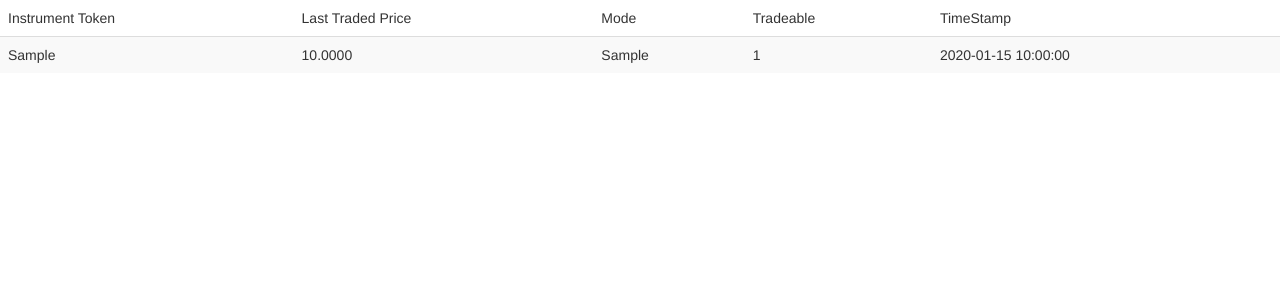
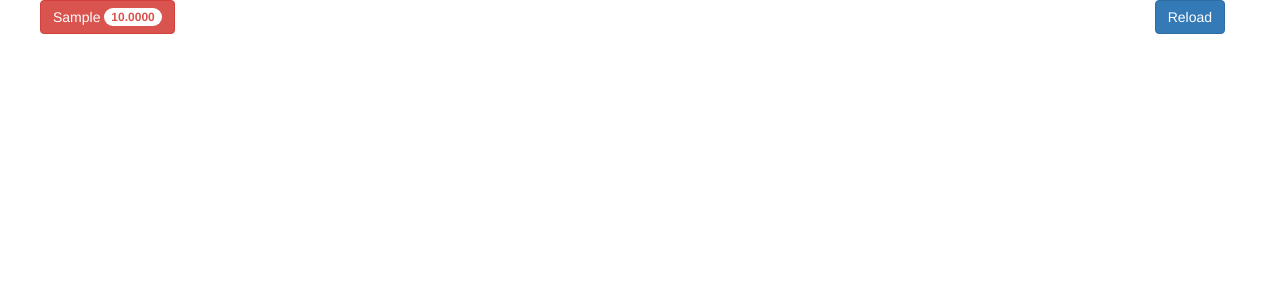
Before and after one commit to ajay-cz/zerodha-demo, a Flask app: page /fetch in a window 1280 px wide. Shown: the top 300 px of the page. Run offline with Flask 2, Linux system fonts and the light colour scheme; tables that the repository leaves empty hold one stand-in row (values such as "Sample post"); data that the repository does not hold is empty; some libraries are stand-ins or nearby versions.

Commit message:
Requirements - Temp Req enhancement changes

```diff
--- a/app/templates/listing.html
+++ b/app/templates/listing.html
@@ -4,42 +4,68 @@
         <meta charset="UTF-8">
         <title>Title</title>
         <!-- Latest compiled and minified CSS -->
-<link rel="stylesheet" href="https://maxcdn.bootstrapcdn.com/bootstrap/3.3.7/css/bootstrap.min.css" integrity="sha384-BVYiiSIFeK1dGmJRAkycuHAHRg32OmUcww7on3RYdg4Va+PmSTsz/K68vbdEjh4u" crossorigin="anonymous">
+        <link rel="stylesheet" href="https://maxcdn.bootstrapcdn.com/bootstrap/3.3.7/css/bootstrap.min.css"
+              integrity="sha384-BVYiiSIFeK1dGmJRAkycuHAHRg32OmUcww7on3RYdg4Va+PmSTsz/K68vbdEjh4u" crossorigin="anonymous">
 
         <!-- Optional theme -->
         <!--<link rel="stylesheet" href="https://maxcdn.bootstrapcdn.com/bootstrap/3.3.7/css/bootstrap-theme.min.css" integrity="sha384-rHyoN1iRsVXV4nD0JutlnGaslCJuC7uwjduW9SVrLvRYooPp2bWYgmgJQIXwl/Sp" crossorigin="anonymous">-->
     </head>
     <body>
+        <div class="container">
+            <div class="row pull-right"><A class="btn btn-primary" HREF="javascript:history.go(0)">Reload</A></div>
+            <div class="row">
+                {%- for grouper, list in listings|groupby('InstrumentToken') -%}
+                    {%- set item_listing = list|sort(attribute='UpdatedOn', reverse=True) -%}
+                    <div class="row">
+                        <a class="btn btn-danger" role="button" data-toggle="collapse" href="#{{loop.index}}" aria-expanded="false" aria-controls="collapse-{{loop.index}}">
+                            {{ grouper }} {%- if item_listing|length > 0 %} <span class="badge">{{ item_listing[0].LastTradedPrice }}</span>{%- endif -%}
+                        </a>
+                    </div>
+                    <div class="row">
+                        <div class="collapse" id="{{loop.index}}">
                         <table class="table table-striped">
                         <thead>
                         <tr>
-                <td>Instrument Token</td>
-                <td>Last Traded Price</td>
-                <td>Mode</td>
-                <td>Tradeable</td>
-                <td>TimeStamp</td>
+                            <td><b>Instrument Token</b></td>
+                            <td><b>Last Traded Price</b></td>
+                            <td><b>Mode</b></td>
+                            <td><b>Tradeable</b></td>
+                            <td><b>Subscribed At</b></td>
+                            <td><b>Last Tick At</b></td>
+                            <td><b>DB Update At</b></td>
                         </tr>
                         </thead>
                         <tbody>
-            {%- for item in listings -%}
+                        {%- for item in  item_listing -%}
                         <tr>
                             <td>{{ item.InstrumentToken }}</td>
-                <td>{{ item.LastTradedPrice }}</td>
+                            <td>{%- if loop.first -%}<b>{{ item.LastTradedPrice }}</b>{%- else -%}{{ item.LastTradedPrice }}{%- endif
+                                -%}
+                            </td>
                             <td>{{ item.Mode }}</td>
                             <td>{{ item.Tradeable }}</td>
                             <td>{{ item.Timestamp }}</td>
+                            <td>{{ item.UpdatedOn }}</td>
+                            <td>{{ item.InsertedOn }}</td>
                         </tr>
                         {%- endfor -%}
                         </tbody>
                         {{ item }}
                     </table>
+                    </div>
+                    </div>
+                {%- endfor -%}
+             </div>
+        </div>
+        <script src="https://cdnjs.cloudflare.com/ajax/libs/jquery/3.2.1/jquery.min.js"></script>
+        <!-- Latest compiled and minified JavaScript -->
+        <script src="https://maxcdn.bootstrapcdn.com/bootstrap/3.3.7/js/bootstrap.min.js" integrity="sha384-Tc5IQib027qvyjSMfHjOMaLkfuWVxZxUPnCJA7l2mCWNIpG9mGCD8wGNIcPD7Txa" crossorigin="anonymous"></script>
         <script>
-    (function() {
+            /** (function() {
             setTimeout(function(){
                 window.location.reload(1);
             }, 1000);
-    })()
-
+            })() **/
         </script>
     </body>
 </html>
--- a/app/utils.py
+++ b/app/utils.py
@@ -1,18 +1,19 @@
 # -*- coding: utf-8 -*-
 from functools import lru_cache, wraps
 
+import arrow
 import pymysql
 
-DEBUG = False
 
-def _print(message):
+def print_message(message):
     """
 
     :param message:
     :return:
     """
+    from app.views import DEBUG
     if message and DEBUG:
-        _print(message)
+        print(message)
 
 def retry(count=5, exc_type=Exception):
     """ Retry Decorator
@@ -55,7 +56,7 @@ def get_db_connection():
     return connection(DB_HOST, DB_USER, DB_PWD, DB_NAME)
 
 
-def insert_into_ltp_table(inv_time, data_dict):
+def insert_into_ltp_table(inv_time, updated_on, data_dict):
     """Inserts the Date into the LTP Table
 
     :param time:
@@ -74,15 +75,15 @@ def insert_into_ltp_table(inv_time, data_dict):
     try:
         with connection.cursor() as cursor:
             # Create a new record
-            sql = "INSERT INTO zerodhastreamquotes_modeltp (InstrumentToken, Tradeable, Timestamp, LastTradedPrice, Mode) VALUES (%s, %s, %s, %s,%s)"
+            sql = "INSERT INTO zerodhastreamquotes_modeltp (InstrumentToken, Tradeable, Timestamp, UpdatedOn, InsertedOn, LastTradedPrice, Mode) VALUES (%s, %s, %s, %s, %s, %s,%s)"
             cursor.execute(sql, (
-            data_dict.get('instrument_token'), data_dict.get('tradeable'), inv_time, data_dict.get('last_price'),
+            data_dict.get('instrument_token'), data_dict.get('tradeable'), str(inv_time), str(updated_on), str(arrow.utcnow().timestamp), data_dict.get('last_price'),
             data_dict.get('mode')))
         # connection is not autocommit by default. So we do an explicit commit here
         connection.commit()
-        _print("Inserted %s into LTP Table" % data_dict)
+        print_message("Inserted %s into LTP Table" % data_dict)
     except Exception as connexc:
-        _print("Connection Error %s" % str(connexc) )
+        print_message("Connection Error %s" % str(connexc))
     finally:
         connection.close()
 
@@ -125,4 +126,4 @@ class QueueFullException(Exception):
     pass
 
 if __name__ == '__main__':
-    _print(insert_into_ltp_table('11111', {}))
+    print_message(insert_into_ltp_table('11111', {}))
--- a/app/views.py
+++ b/app/views.py
@@ -5,15 +5,19 @@ from app.utils import fetch_ltp_results, delete_ltp_entries
 from app.zerodha import ZerodhaWorker
 from flask import Flask, render_template
 
+DEBUG = True
+
 DB_HOST = 'ayshar.com'
 DB_NAME = 'trading1'
 DB_USER = 'tradeuser2'
 DB_PWD = 'tradeuser2'
 
-# DB_HOST = 'localhost'
-# DB_NAME = 'zerodhaquotesdb'
-# DB_USER = 'root'
-# DB_PWD = ''
+if DEBUG:
+    DB_HOST = 'localhost'
+    DB_NAME = 'zerodhaquotesdb'
+    DB_USER = 'root'
+    DB_PWD = ''
+
 
 # Flask app
 app = Flask(__name__)
--- a/app/zerodha.py
+++ b/app/zerodha.py
@@ -4,7 +4,7 @@ from threading import Thread
 from queue import Queue
 
 from app.client import GMTechWebSocket
-from app.utils import retry, _print, QueueFullException
+from app.utils import retry, print_message, QueueFullException
 from kiteconnect import KiteConnect
 
 # Dummy Keys
@@ -21,8 +21,8 @@ public_token = "btdtrkgobwbyc70u5l59k2v1rjvzanim"  # PUBLIC TOKEN
 API_KEY = ''
 kite = KiteConnect(api_key=API_KEY)
 
-o_instr = [738561, 5633]
-instruments = [53397255, 53426439, 53427463, 53426951, 53329415, 53405959]
+# o_instr = [738561, 5633]
+# instruments = [53397255, 53426439, 53427463, 53426951, 53329415, 53405959]
 
 logging.basicConfig(
     level=logging.DEBUG,
@@ -34,7 +34,7 @@ LOG = logging.getLogger(__name__)
 
 
 class ZerodhaWorker(Thread):
-    """"
+    """" ZerodhaWorker - The base class to add instruments for subscription
     """
     __queue = Queue()
     __client_socket = None
@@ -90,13 +90,13 @@ class ZerodhaWorker(Thread):
 
         # Callback for tick reception.
         def on_tick(tick, ws):
-            _print(tick)
+            print_message(tick)
 
         # Callback for successful connection.
         def on_connect(ws):
             while self.__queue and not self.__queue.empty():
                 _instruments = self.__queue.get()
-                _print("Adding Instruments - " + str(_instruments))
+                print_message("Adding Instruments - " + str(_instruments))
                 # Subscribe to a list of instrument_tokens (RELIANCE and ACC here).
                 ws.subscribe(_instruments)
                 # Set instruments to tick in `full` mode.
--- a/db/zerodhastreamquotes_modeltp.sql
+++ b/db/zerodhastreamquotes_modeltp.sql
@@ -36,7 +36,9 @@ CREATE TABLE IF NOT EXISTS `zerodhastreamquotes_modeltp` (
   `ID` int NOT NULL AUTO_INCREMENT,
   `InstrumentToken` varchar(32) NOT NULL,
   `Tradeable` tinyint(1) NOT NULL,
-  `Timestamp` timestamp NOT NULL DEFAULT CURRENT_TIMESTAMP,
+  `Timestamp` varchar(16) NOT NULL,
+  `UpdatedOn` varchar(16) NOT NULL,
+  `InsertedOn` varchar(16) NOT NULL,
   `LastTradedPrice` decimal(20,4) NOT NULL,
   `Mode` varchar(6) NOT NULL,
    PRIMARY KEY (`ID`)
--- a/pip-selfcheck.json
+++ b/pip-selfcheck.json
@@ -1 +1 @@
-{"last_check":"2017-05-24T11:44:01Z","pypi_version":"9.0.1"}
+{"last_check":"2017-06-02T04:28:00Z","pypi_version":"9.0.1"}
--- a/requirements.txt
+++ b/requirements.txt
@@ -1,6 +1,8 @@
 appdirs==1.4.3
+arrow==0.10.0
 click==6.7
 Flask==0.12.2
+gunicorn==19.7.1
 inflect==0.2.5
 itsdangerous==0.24
 Jinja2==2.9.6
@@ -9,10 +11,10 @@ MarkupSafe==1.0
 packaging==16.8
 PyMySQL==0.7.11
 pyparsing==2.2.0
+python-dateutil==2.6.0
 requests==2.14.2
 six==1.10.0
 sqlacodegen==1.1.6
 SQLAlchemy==1.1.10
 websocket-client==0.40.0
 Werkzeug==0.12.2
-gunicorn
```
Also changed, not shown: app/client.py (+8 -7 lines), req/scratch_pad.py (added, +8 -0 lines), dev.ini (added). Lines whose indentation alone changed are shown as unchanged.
